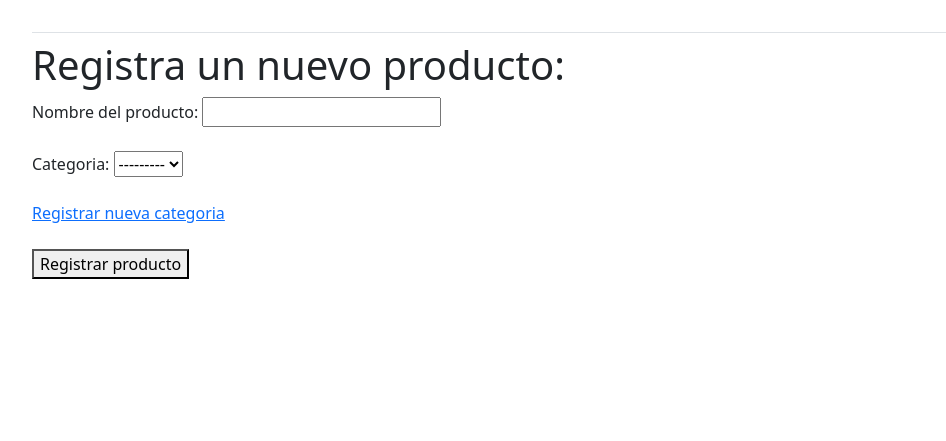
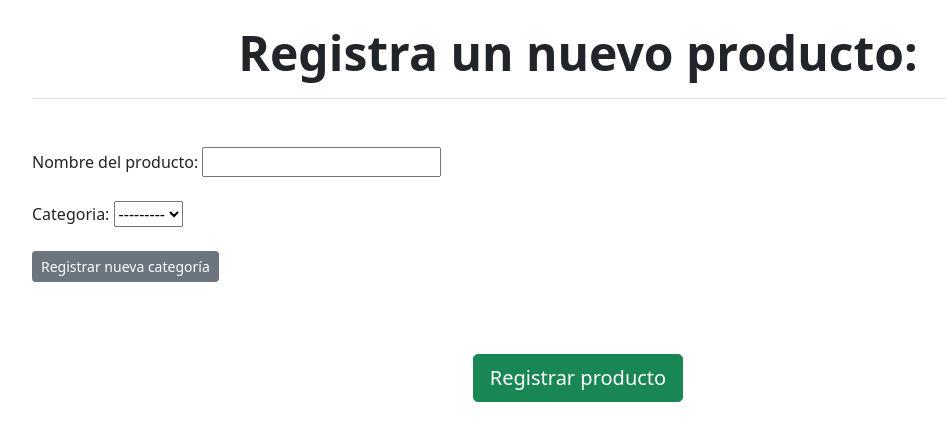
Before and after one commit to LuisMtzGarcia/Grocery_Shopping_Registry, a Django app: page /registrar_producto/ in a window 1280 px wide. Shown: the part 58-499 px from the top of the page, without its empty margins (62-1008 px from the left). Run offline with Django 4.2, Linux system fonts and the light colour scheme; the visitor is signed in with stand-in values (Sample User, id 1); data that the repository does not hold is empty; some libraries are stand-ins or nearby versions.

Commit message:
Stylized new_product template

```diff
--- a/shopping_registry/templates/shopping_registry/new_product.html
+++ b/shopping_registry/templates/shopping_registry/new_product.html
@@ -1,11 +1,16 @@
 {% extends "shopping_registry/base.html" %}
 
+{% block page_header %}
+<h1 class="display-5">
+    <div class="text-center fw-bold">
+        Registra un nuevo producto:
+    </div>
+</h1>
+{% endblock page_header %}
+
 {% block content %}
-    <h1>
-        Registra un nuevo producto:
-    </h1>
-
-    <form action="{% url 'shopping_registry:new_product' %}" method='post'>
+    <form action="{% url 'shopping_registry:new_product' %}" method='post'
+        class="mt-5">
         {% csrf_token %}
 
         {{ form.non_fields_errors }}
@@ -26,20 +31,20 @@
                 Categoria:
             </label>
             {{ form.category }}
-
             <br>
-
             <br>
-
-            <a href="{% url 'shopping_registry:new_category' %}">
-                Registrar nueva categoria
+            <a href="{% url 'shopping_registry:new_category' %}"
+                class="btn btn-secondary btn-sm" role="button">
+                Registrar nueva categoría
             </a>
         </div>
 
         <br>
 
-        <button name="submit">
-            Registrar producto
-        </button>
+        <div class="d-grid gap-2 d-md-block text-center btn-group btn-group-lg">
+            <button name="submit" class="btn btn-success btn-lg mt-5">
+                Registrar producto
+            </button>
+        </div>
     </form>
 {% endblock content %}
```
